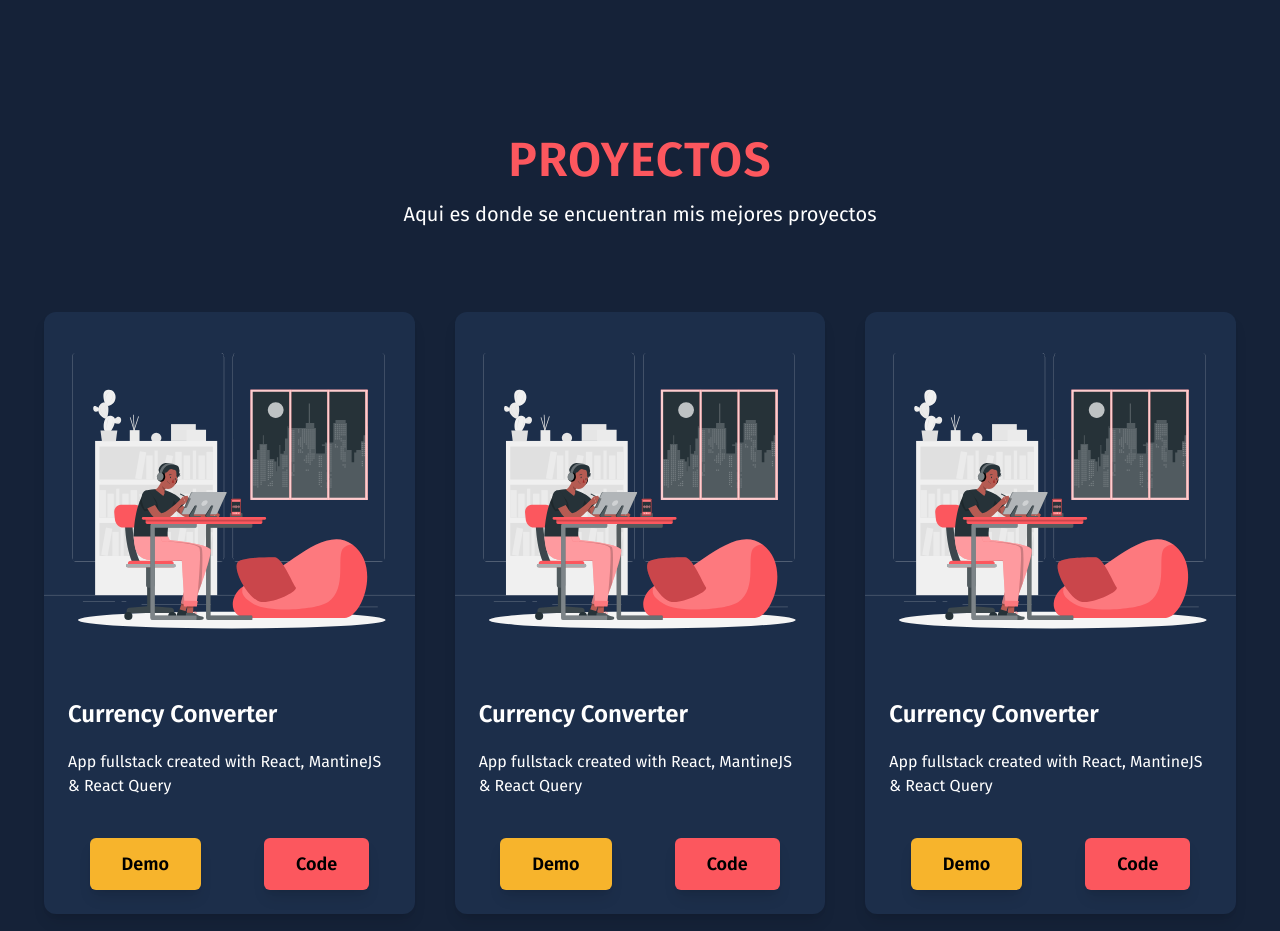
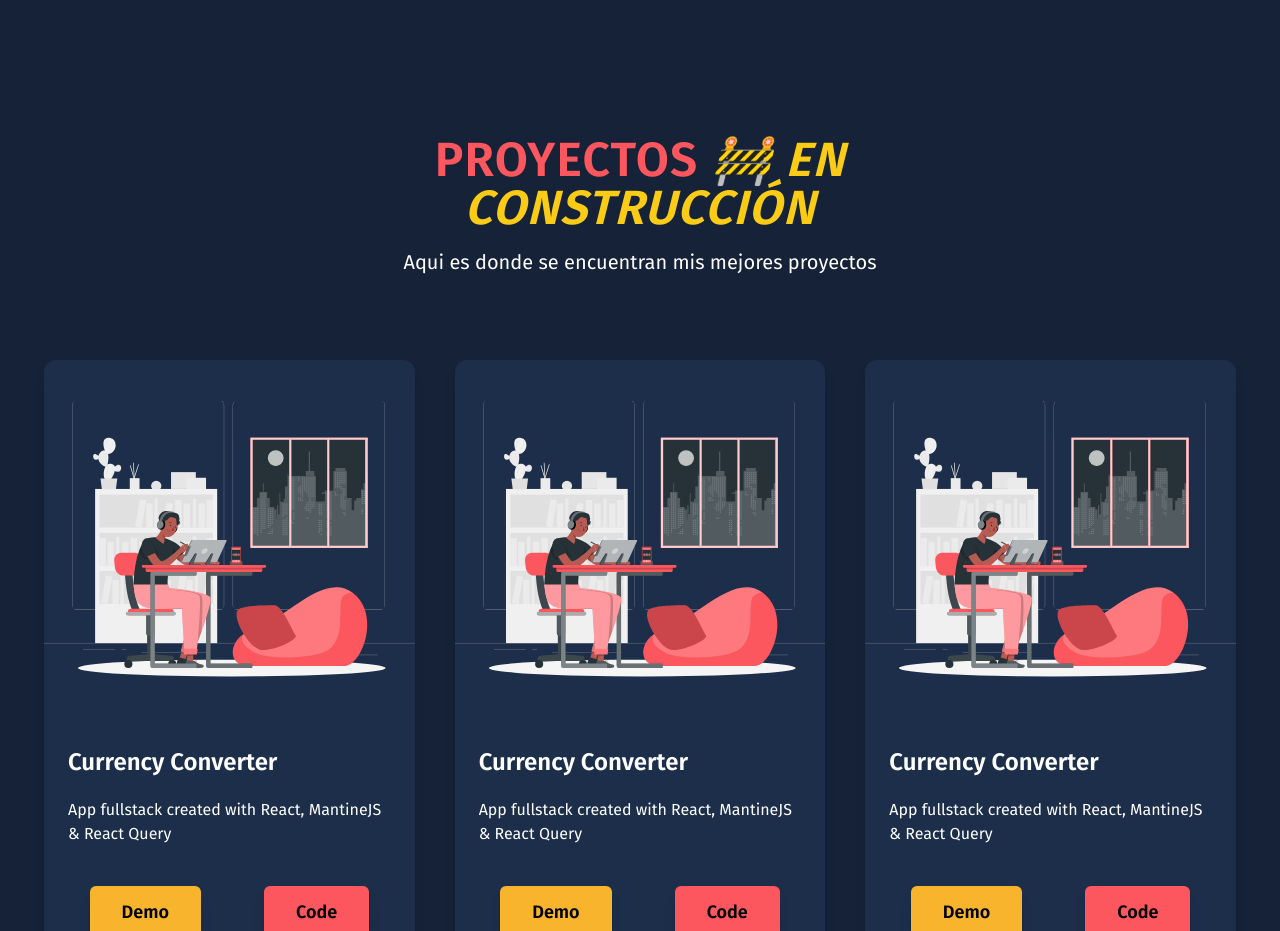
Before and after one commit to edsepulveda/portfolio-v2, a React (Vite) app: page / in a window 1280 px wide. Shown: the part 1340-2271 px from the top of the page. Built offline with nearby package versions, Linux system fonts and the light colour scheme.

Commit message:
Changes to names of various files

```diff
--- a/index.html
+++ b/index.html
@@ -2,9 +2,8 @@
 <html lang="en">
   <head>
     <meta charset="UTF-8" />
-    <link rel="icon" type="image/svg+xml" href="/vite.svg" />
     <meta name="viewport" content="width=device-width, initial-scale=1.0" />
-    <title>Vite + React</title>
+    <title>Portfolio</title>
   </head>
   <body>
     <div id="root"></div>
--- a/src/Components/Projects.jsx
+++ b/src/Components/Projects.jsx
@@ -6,7 +6,7 @@ export const Projects = () => {
     <section id='projects'>
       <div className='py-8 px-4 mx-auto max-w-screen-xl lg:py-16 lg:px-6'>
         <div className="mx-auto max-w-screen-sm text-center lg:mb-16 mb-8">
-          <h2 className='mb-4 text-3xl lg:text-5xl tracking-wide font-bold text-[#FC575E] uppercase'>Proyectos</h2>
+          <h2 className='mb-4 text-3xl lg:text-5xl tracking-wide font-bold text-[#FC575E] uppercase'>Proyectos <span className='italic text-yellow-400 font-bold'>🚧 En construcción</span></h2>
           <p className='font-light text-sm md:text-xl text-white'>Aqui es donde se encuentran mis mejores proyectos</p>
         </div>
         <div className='p-5 grid gap-5 lg:gap-10 lg:grid-cols-3'>
```
